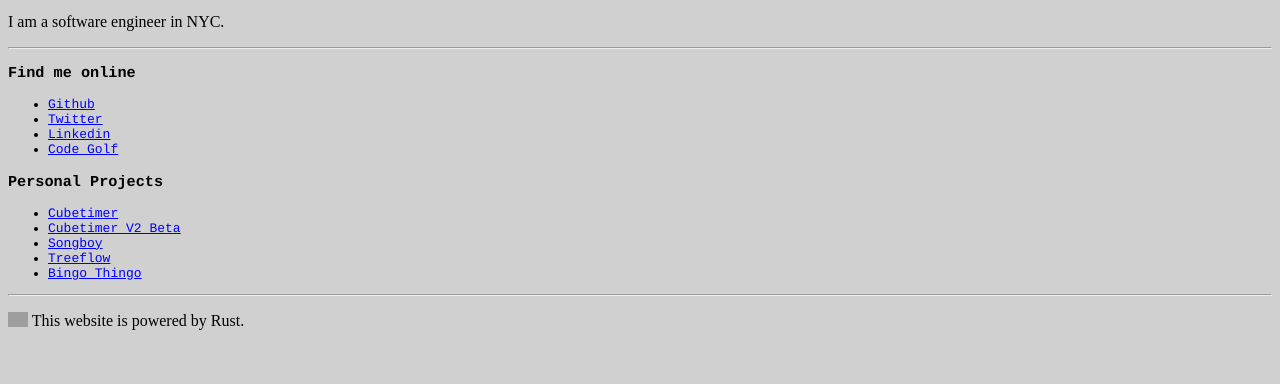
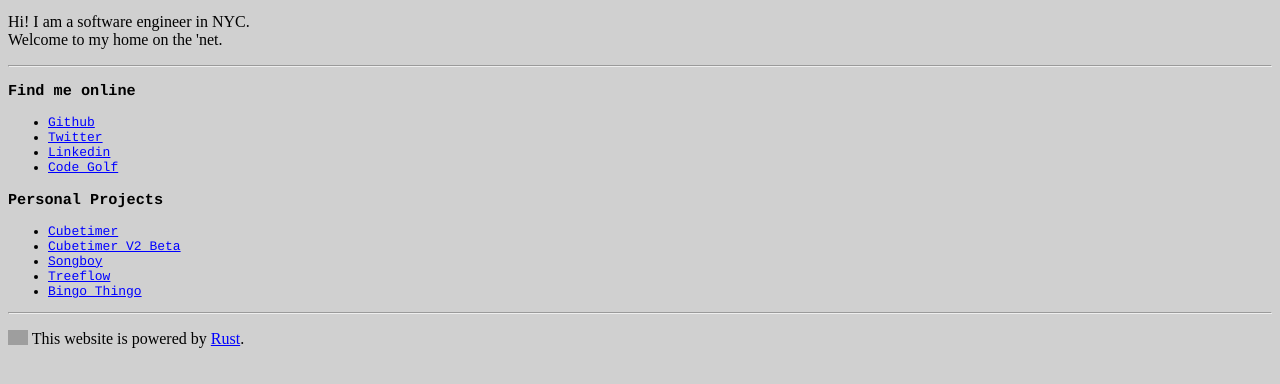
Before and after one commit to bryanmytko/personal-site, a plain HTML site: page html/index.html in a window 1280 px wide. Shown: the part 416-800 px from the top of the page. Drawn offline with Linux system fonts and the light colour scheme; grey boxes are pictures that could not be loaded.

Commit message:
Update content

```diff
--- a/html/index.html
+++ b/html/index.html
@@ -1,4 +1,10 @@
 <!DOCTYPE html PUBLIC "-//W3C//DTD HTML 3.2//EN">
+<!--
+
+Yes, the design of this site is a joke.
+It's based on the old Pizza Hut website: https://www.pizzahut.com/assets/pizzanet/home.html
+
+-->
 <html>
   <head>
     <title>Bryan Mytko</title>
@@ -8,7 +14,9 @@
 
   <BODY BGCOLOR=#d0d0d0 TEXT=#000000 LINK=#0000ff VLINK=#5500cc ALINK=#ff0000">
   <img src="../assets/wordart.png" border="0" width="405" alt="Bryan Mytko" />
-  <p>I am a software engineer in NYC.</p>
+  <p>
+    Hi! I am a software engineer in NYC.<br />Welcome to my home on the 'net.
+  </p>
   <hr />
   <font face=" courier" size="2">
     <h3>Find me online</h3>
@@ -40,7 +48,8 @@
       width="20"
       valign="top"
     />
-    This website is powered by Rust.
+    This website is powered by
+    <a href="https://github.com/bryanmytko/personal-site">Rust</a>.
     <br />
   </p>
 </html>
```
